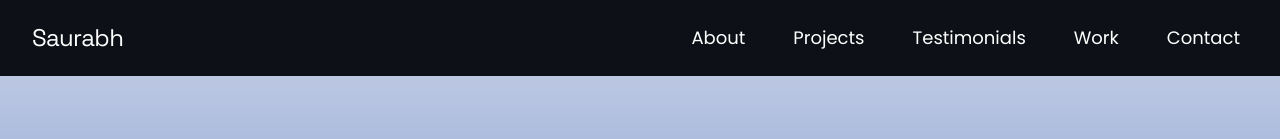
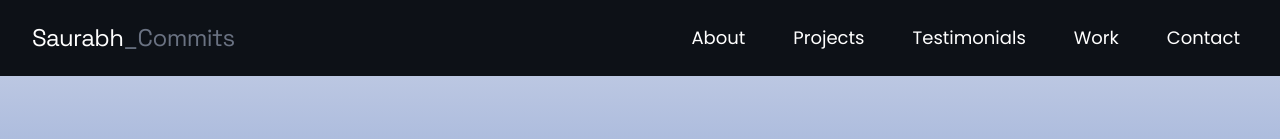
Before and after one commit to SaurabhShisode/Saurabh-Portfolio, a React (Vite) app in the folder frontend/: page / in a window 1280 px wide. Shown: the top 139 px of the page. Built offline with nearby package versions, Linux system fonts and the light colour scheme.

Commit message:
Update Navbar.tsx

```diff
--- a/frontend/src/components/Navbar.tsx
+++ b/frontend/src/components/Navbar.tsx
@@ -38,7 +38,8 @@ export default function Navbar() {
   } ${border ? "border-b border-1.5 border-gray-800" : ""}`}
 >
 
-      <h1 className="text-2xl tracking-tight font-grotesk">Saurabh</h1>
+      <h1 className="text-2xl tracking-tight font-grotesk">Saurabh<span className="text-gray-500">
+        _Commits</span></h1>
 
       <ul className="hidden md:flex gap-8 text-lg font-poppins">
         <li className="hover:bg-white p-2 rounded-lg hover:text-[#0d1117] transition-all duration-300 ease-in-out">
```
